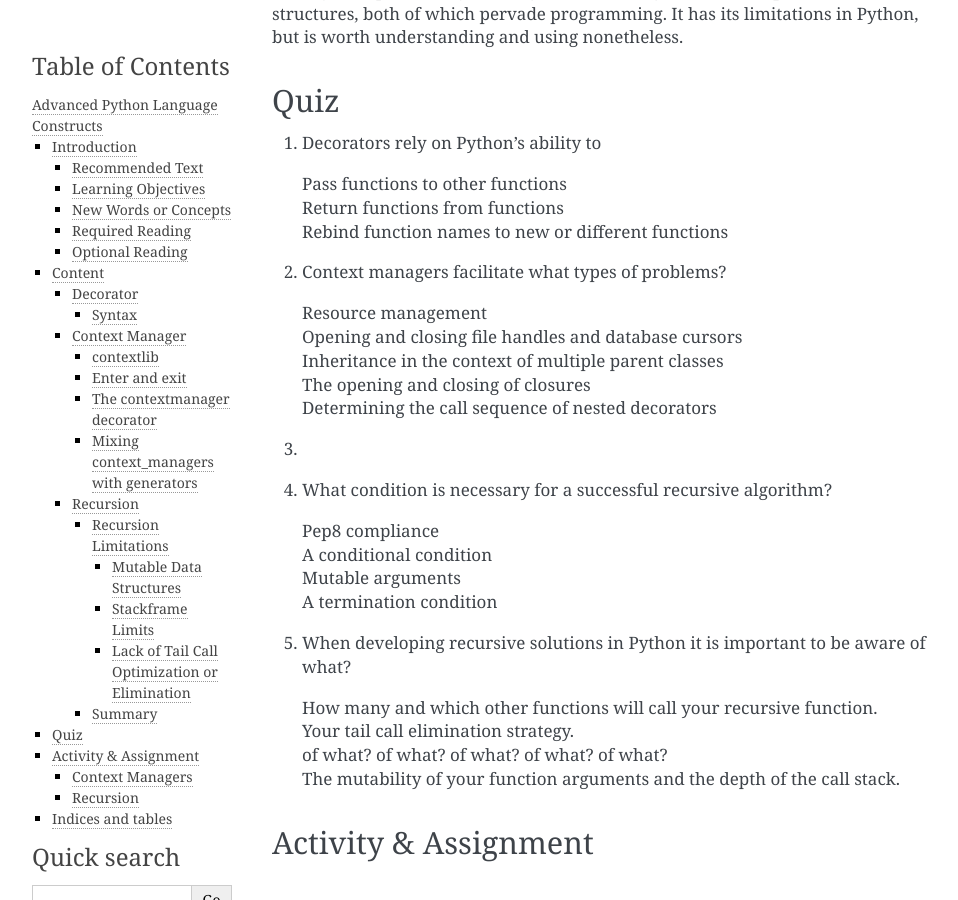
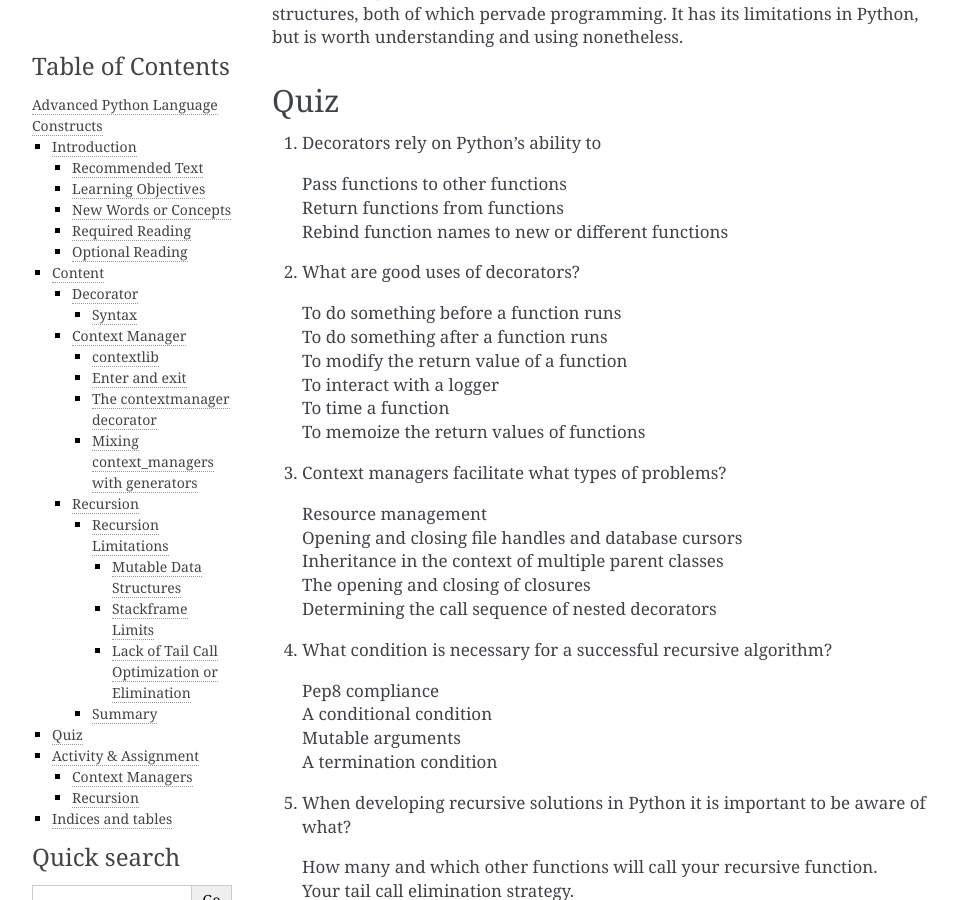
Before and after one commit to rriehle/AdvancedConstructs, a Sphinx documentation site: the page built from source/index.rst, in a window 1280 px wide and 900 px high, scrolled down 12157 px. Shown: the whole window, without its empty margins (148-1106 px from the left). Built offline with Sphinx 7.4.7, drawn with Linux system fonts in a browser that asks for light colours.

Commit message:
quiz questions

```diff
--- a/source/index.rst
+++ b/source/index.rst
@@ -577,15 +577,22 @@ Quiz
    | Rebind function names to new or different functions
 
 
-2. Context managers facilitate what types of problems?
+2. What are good uses of decorators?
+
+   | To do something before a function runs
+   | To do something after a function runs
+   | To modify the return value of a function
+   | To interact with a logger
+   | To time a function
+   | To memoize the return values of functions
+
+3. Context managers facilitate what types of problems?
 
    | Resource management
    | Opening and closing file handles and database cursors
    | Inheritance in the context of multiple parent classes
    | The opening and closing of closures
    | Determining the call sequence of nested decorators
-
-3.
 
 4. What condition is necessary for a successful recursive algorithm?
 
```
